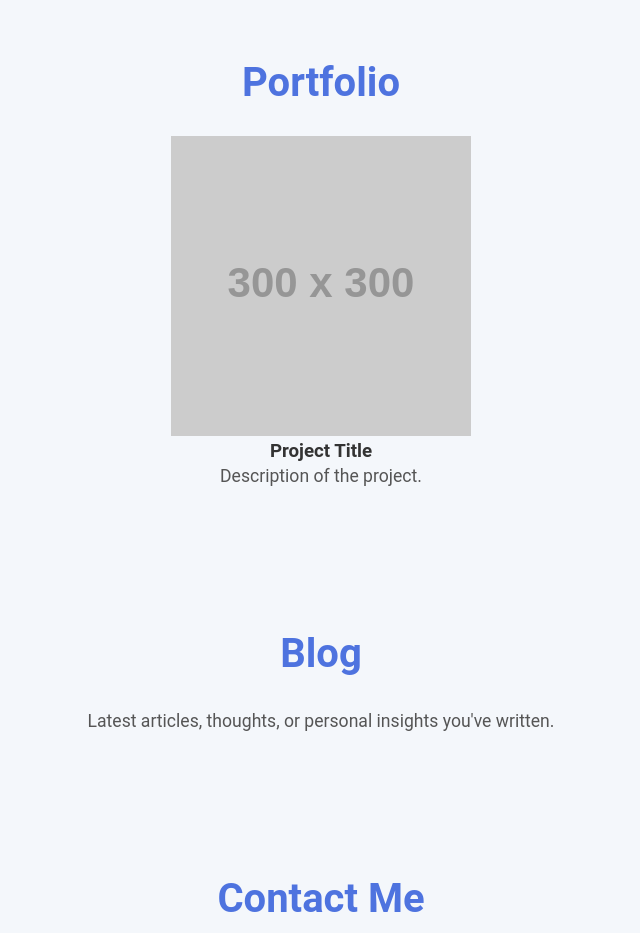
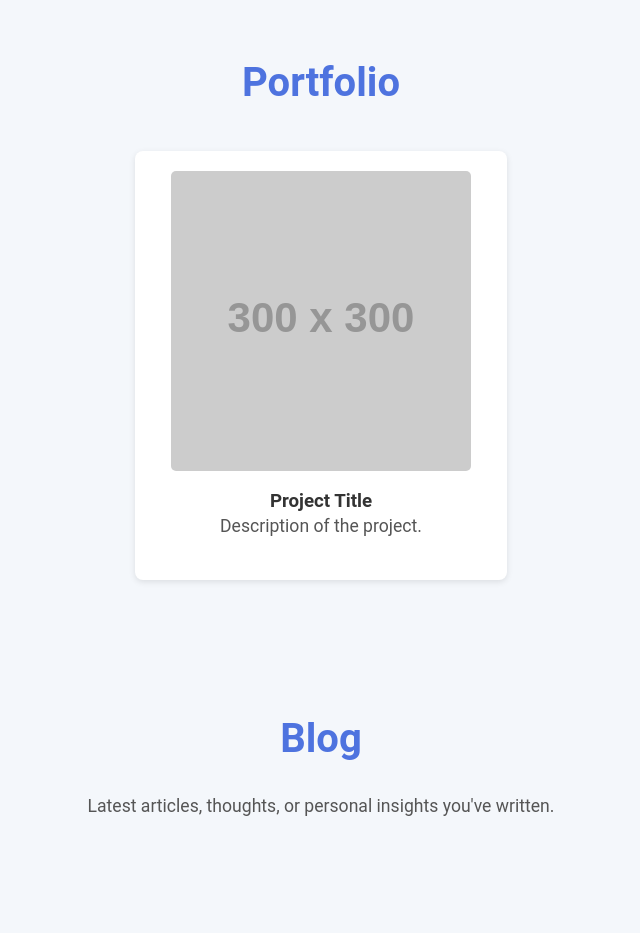
Before and after one commit to touhidrahat/personal-website, a plain HTML site: page index.html in a window 1280 px wide. Shown: the part 1920-2853 px from the top of the page, without its empty margins (319-959 px from the left). Drawn offline with Linux system fonts and the light colour scheme; placeholder pictures from the web are drawn by us.

Commit message:
Update styles.css

```diff
--- a/styles.css
+++ b/styles.css
@@ -131,3 +131,43 @@ footer {
 footer p {
     font-size: 1em;
 }
+
+/* Portfolio Section */
+.portfolio-container {
+    display: flex;
+    justify-content: space-around;
+    flex-wrap: wrap;
+}
+
+.portfolio-item {
+    background-color: white;
+    padding: 20px;
+    border-radius: 8px;
+    box-shadow: 0 2px 6px rgba(0,0,0,0.1);
+    width: 30%;
+    margin: 15px 0;
+    text-align: center;
+}
+
+.portfolio-item img {
+    max-width: 100%;
+    border-radius: 5px;
+}
+
+.portfolio-item h3 {
+    color: #333;
+    margin-top: 15px;
+}
+
+/* Responsive Design */
+@media only screen and (max-width: 768px) {
+    nav ul {
+        flex-direction: column;
+    }
+    .portfolio-container {
+        flex-direction: column;
+    }
+    .portfolio-item {
+        width: 100%;
+    }
+}
```
